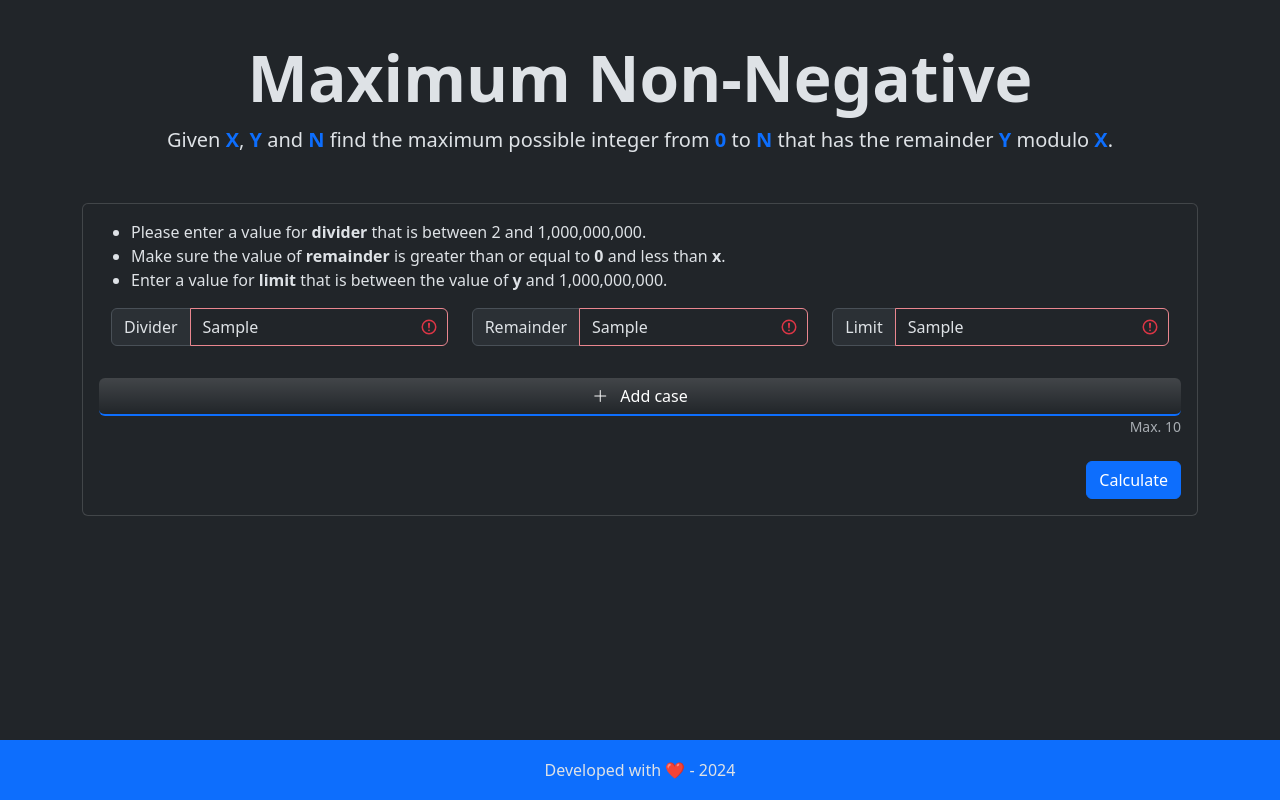
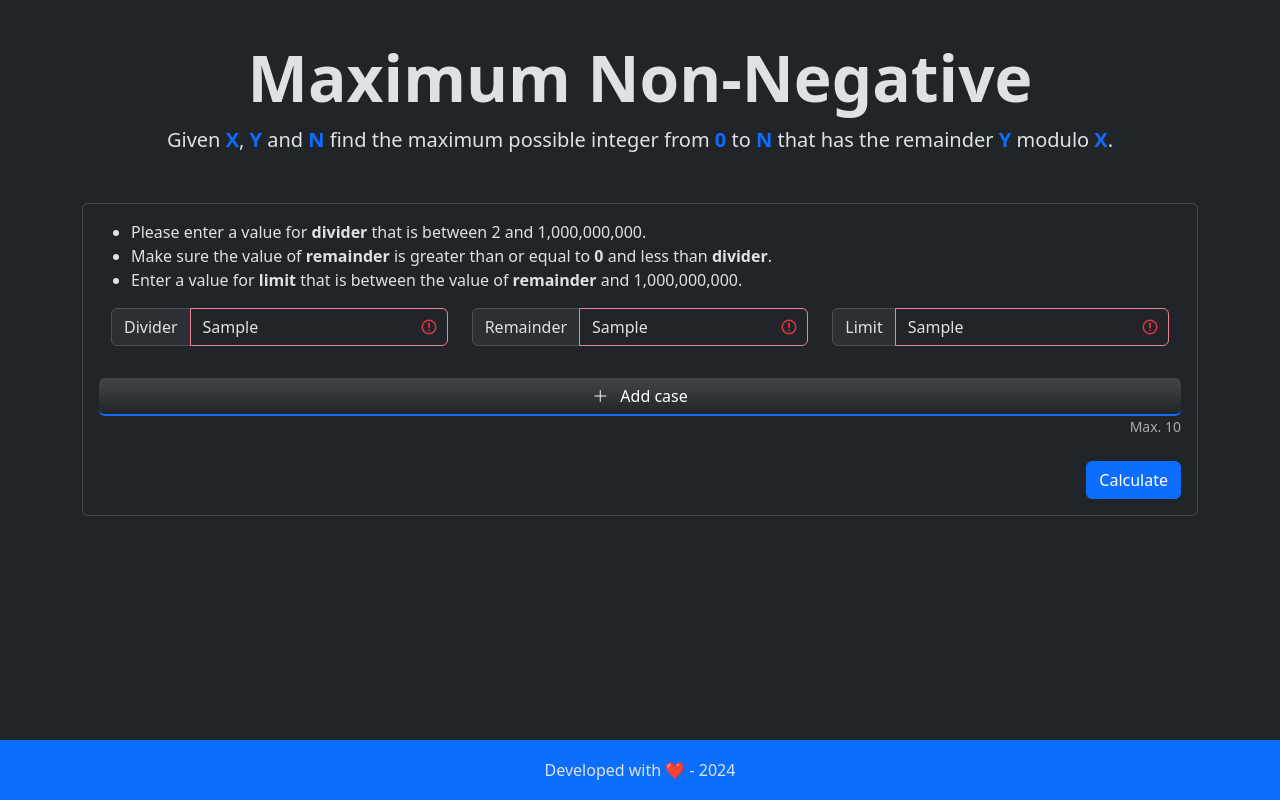
Before and after one commit to jessGra/maximum-non-negative, an Angular app: page / in a window 1280 px wide. Both pictures are taken after typing "Sample", "Sample", "Sample" into the empty fields and a click on the button "Calculate". Built offline with nearby package versions, Linux system fonts and the light colour scheme.

Commit message:
wording changes

```diff
--- a/src/app/core/main-form/components/form/form.component.html
+++ b/src/app/core/main-form/components/form/form.component.html
@@ -6,10 +6,10 @@
           Please enter a value for <b>divider</b> that is between 2 and 1,000,000,000.
         </li>
         <li *ngIf="errors['remainder'].length > 0">
-          Make sure the value of <b>remainder</b> is greater than or equal to <b>0</b> and less than <b>x</b>.
+          Make sure the value of <b>remainder</b> is greater than or equal to <b>0</b> and less than <b>divider</b>.
         </li>
         <li *ngIf="errors['limit'].length > 0">
-          Enter a value for <b>limit</b> that is between the value of <b>y</b> and 1,000,000,000.
+          Enter a value for <b>limit</b> that is between the value of <b>remainder</b> and 1,000,000,000.
         </li>
       </ul>
     </div>
```
